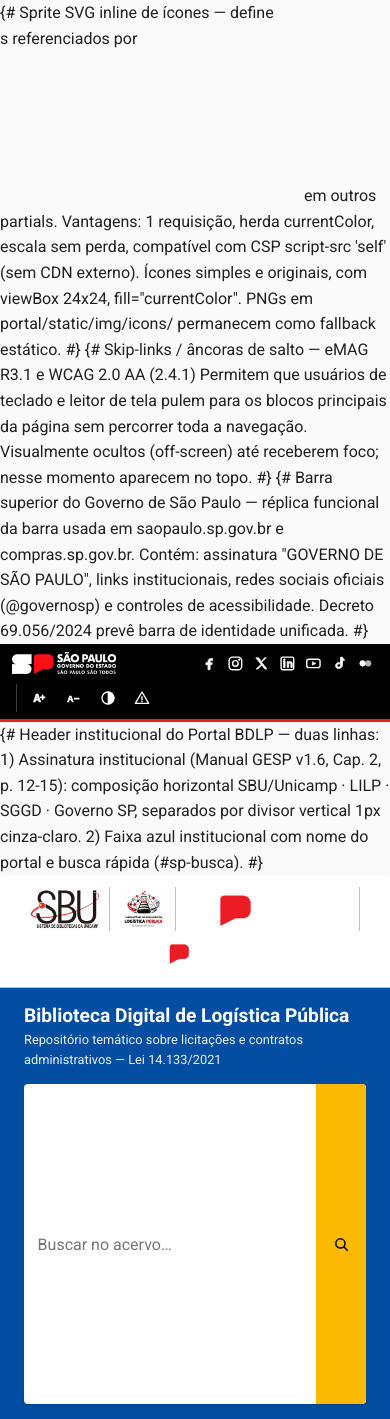
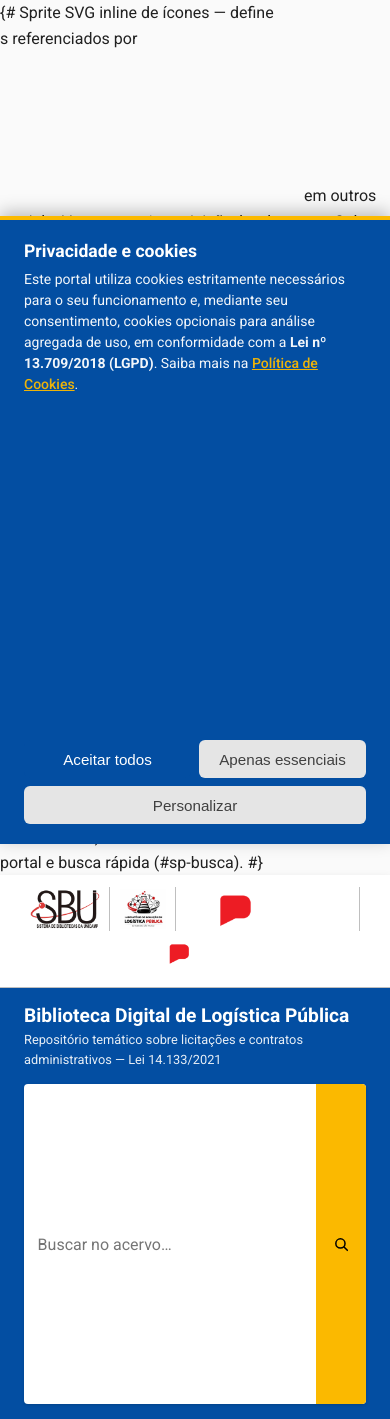
Before and after one commit to begalv/biblioteca-digital-logistica-publica, a Django app: template portal/templates/home.html in a window 390 px wide. Shown: the top 1419 px of the page. Run offline with Django 5.2, Linux system fonts and the light colour scheme; the template is opened without the code that fills it, so the values that code supplies are empty.

Commit message:
feat(legal): banner LGPD de cookies com persistência e categorias
Cria portal/templates/_partials/_banner_cookies.html — banner fixo no
rodapé com 3 ações:
- "Aceitar todos" → registra consentimento para todas as categorias
- "Apenas essenciais" → recusa cookies opcionais
- "Personalizar" → abre modal de seleção por categoria

Banner é role="region" + aria-label (NÃO role="dialog" com aria-modal),
permitindo navegação livre por teclado/leitor de tela. Exibido apenas
se localStorage[sp-lgpd-consent] vazio ou versão divergente.

Modal de personalização (role="dialog" aria-modal=true):
- Categoria 1: Estritamente necessários (checkbox checked+disabled)
- Categoria 2: Funcionalidades (opcional)
- Categoria 3: Análise de uso (opcional)
- ESC fecha. Backdrop fecha. Foco vai para primeiro botão e retorna
  ao elemento anterior ao fechar.

Adiciona módulo Cookies ao portal/static/js/main.js:
- getConsent / salvarConsentimento via JSON {versao, timestamp,
  categorias} em localStorage. Versão = 1 (nova versão obriga
  re-consentimento).
- Bind por delegation com [data-cookies-action] (sem inline handlers).
- Sem cookies de análise são disparados antes do consentimento
  explícito — o módulo apenas registra a escolha; o uso futuro de
  ferramenta de analytics deve consultar getConsent() antes de
  inicializar.

Adiciona estilos .sp-banner-cookies (azul institucional + borda
amarela superior) e .sp-cookies-modal (backdrop semi-transparente +
panel branco com sombra) em sp-design-system.css. Botões reutilizam
.btn / .btn-primary / .btn-secondary já existentes em style.css.
Mobile: banner empilha vertical e botões flexíveis 50%.

Inclui partial em base.html após o rodapé. Conformidade Lei
13.709/2018 (LGPD), Marco Civil (Lei 12.965/2014) e ANPD.

Co-Authored-By: Claude Opus 4.7 (1M context) <noreply@anthropic.com>

```diff
--- a/portal/static/css/sp-design-system.css
+++ b/portal/static/css/sp-design-system.css
@@ -892,3 +892,194 @@ html.sp-fonte-diminuida-2 { font-size: 87.5%; }    /* 14px */
     color: var(--sp-cinza-escuro);
     margin-top: 0.25rem;
 }
+
+/* ------------------------------------------------------------
+   Banner LGPD de cookies — fixo na base, role="region" (não-modal)
+   para não bloquear navegação por teclado/leitor de tela.
+   Hidden até main.js detectar ausência de consentimento.
+   ------------------------------------------------------------ */
+.sp-banner-cookies {
+    position: fixed;
+    bottom: 0;
+    left: 0;
+    right: 0;
+    z-index: 1000;
+    background: var(--sp-azul);
+    color: var(--sp-branco);
+    border-top: 4px solid var(--sp-amarelo);
+    box-shadow: 0 -4px 16px rgba(0, 0, 0, 0.25);
+}
+
+.sp-banner-cookies[hidden] {
+    display: none !important;
+}
+
+.sp-banner-cookies__inner {
+    max-width: var(--container-max);
+    margin-inline: auto;
+    padding: 1.25rem var(--container-padding);
+    display: flex;
+    flex-wrap: wrap;
+    align-items: center;
+    gap: 1.25rem;
+    justify-content: space-between;
+}
+
+.sp-banner-cookies__texto {
+    flex: 1 1 480px;
+    min-width: 0;
+}
+
+.sp-banner-cookies__titulo {
+    font-size: 1.1rem;
+    font-weight: 700;
+    margin-bottom: 0.35rem;
+}
+
+.sp-banner-cookies__texto p {
+    font-size: var(--fs-small);
+    line-height: 1.5;
+    margin: 0;
+    opacity: 0.95;
+}
+
+.sp-banner-cookies__texto a {
+    color: var(--sp-amarelo);
+    text-decoration: underline;
+    font-weight: 500;
+}
+
+.sp-banner-cookies__texto a:hover,
+.sp-banner-cookies__texto a:focus-visible {
+    color: var(--sp-branco);
+    background: rgba(255, 255, 255, 0.1);
+}
+
+.sp-banner-cookies__acoes {
+    display: flex;
+    flex-wrap: wrap;
+    gap: 0.5rem;
+}
+
+.sp-banner-cookies__acoes .btn {
+    min-width: 140px;
+}
+
+/* ------------------------------------------------------------
+   Modal de personalização de cookies (role="dialog" aria-modal=true)
+   ------------------------------------------------------------ */
+.sp-cookies-modal {
+    position: fixed;
+    inset: 0;
+    z-index: 1100;
+    display: flex;
+    align-items: center;
+    justify-content: center;
+    padding: 1rem;
+}
+
+.sp-cookies-modal[hidden] {
+    display: none !important;
+}
+
+.sp-cookies-modal__backdrop {
+    position: absolute;
+    inset: 0;
+    background: rgba(0, 0, 0, 0.55);
+}
+
+.sp-cookies-modal__panel {
+    position: relative;
+    background: var(--sp-branco);
+    color: var(--sp-texto-corpo);
+    max-width: 540px;
+    width: 100%;
+    max-height: 90vh;
+    overflow-y: auto;
+    border-radius: 8px;
+    padding: 1.5rem;
+    box-shadow: 0 12px 32px rgba(0, 0, 0, 0.35);
+}
+
+.sp-cookies-modal__panel header {
+    display: flex;
+    justify-content: space-between;
+    align-items: flex-start;
+    gap: 1rem;
+    margin-bottom: 0.75rem;
+}
+
+.sp-cookies-modal__panel h2 {
+    color: var(--sp-azul);
+    font-size: 1.35rem;
+    margin: 0;
+}
+
+.sp-cookies-modal__fechar {
+    appearance: none;
+    background: transparent;
+    border: 1px solid var(--sp-cinza-claro);
+    border-radius: 4px;
+    width: 32px;
+    height: 32px;
+    cursor: pointer;
+    display: inline-flex;
+    align-items: center;
+    justify-content: center;
+    color: var(--sp-cinza-escuro);
+    font-size: 1.1rem;
+}
+
+.sp-cookies-modal__fechar:hover,
+.sp-cookies-modal__fechar:focus-visible {
+    background: var(--sp-fundo-claro);
+    color: var(--sp-azul);
+}
+
+.sp-cookies-modal__categoria {
+    border: 1px solid var(--sp-cinza-claro);
+    border-radius: 4px;
+    padding: 0.85rem 1rem;
+    margin: 0.85rem 0;
+}
+
+.sp-cookies-modal__categoria legend {
+    font-weight: 700;
+    color: var(--sp-azul);
+    padding: 0 0.4rem;
+}
+
+.sp-cookies-modal__categoria label {
+    display: flex;
+    gap: 0.6rem;
+    align-items: flex-start;
+    font-size: var(--fs-small);
+    line-height: 1.5;
+    cursor: pointer;
+}
+
+.sp-cookies-modal__categoria input[type="checkbox"] {
+    margin-top: 0.2rem;
+    flex-shrink: 0;
+    cursor: pointer;
+}
+
+.sp-cookies-modal__categoria input[type="checkbox"]:disabled {
+    cursor: not-allowed;
+}
+
+.sp-cookies-modal__panel footer {
+    display: flex;
+    flex-wrap: wrap;
+    gap: 0.5rem;
+    justify-content: flex-end;
+    margin-top: 1.25rem;
+    padding-top: 1rem;
+    border-top: 1px solid var(--sp-cinza-claro);
+}
+
+@media (max-width: 767.98px) {
+    .sp-banner-cookies__inner { flex-direction: column; align-items: stretch; }
+    .sp-banner-cookies__acoes { width: 100%; }
+    .sp-banner-cookies__acoes .btn { flex: 1 1 calc(50% - 0.25rem); min-width: 0; }
+}
--- a/portal/static/js/main.js
+++ b/portal/static/js/main.js
@@ -205,12 +205,138 @@
     };
 
     /* ========================================================
+       Módulo: Banner de cookies LGPD
+       Aparece se localStorage[STORAGE_KEYS.cookies] estiver vazio.
+       Persiste a escolha como JSON com timestamp e versão da política.
+       Não dispara cookies de análise antes de consentimento explícito.
+       ======================================================== */
+    var CONSENT_VERSION = 1;
+
+    var Cookies = {
+        init: function () {
+            this.banner = document.querySelector('[data-cookies-banner]');
+            this.modal = document.querySelector('[data-cookies-modal]');
+            if (!this.banner) return;
+
+            // Mostra o banner apenas se ainda não houver registro de consentimento
+            // ou se a versão da política tiver mudado.
+            var consent = this.getConsent();
+            if (!consent || consent.versao !== CONSENT_VERSION) {
+                this.exibirBanner();
+            }
+
+            this.bindAcoes();
+        },
+
+        bindAcoes: function () {
+            var self = this;
+            var nodes = document.querySelectorAll('[data-cookies-action]');
+            for (var i = 0; i < nodes.length; i++) {
+                nodes[i].addEventListener('click', function (event) {
+                    var acao = event.currentTarget.getAttribute('data-cookies-action');
+                    self.onAcao(acao, event);
+                });
+            }
+            // Tecla ESC fecha o modal se aberto
+            document.addEventListener('keydown', function (event) {
+                if (event.key === 'Escape' && self.modal && !self.modal.hasAttribute('hidden')) {
+                    self.fecharModal();
+                }
+            });
+        },
+
+        onAcao: function (acao, event) {
+            switch (acao) {
+                case 'accept-all':
+                    this.salvarConsentimento({ funcionalidades: true, analytics: true });
+                    this.ocultarBanner();
+                    break;
+                case 'essential-only':
+                    this.salvarConsentimento({ funcionalidades: false, analytics: false });
+                    this.ocultarBanner();
+                    break;
+                case 'customize':
+                    this.abrirModal();
+                    break;
+                case 'save-customize':
+                    var func = !!document.querySelector('[data-cookies-cat="funcionalidades"]:checked');
+                    var anal = !!document.querySelector('[data-cookies-cat="analytics"]:checked');
+                    this.salvarConsentimento({ funcionalidades: func, analytics: anal });
+                    this.fecharModal();
+                    this.ocultarBanner();
+                    break;
+                case 'close-modal':
+                    this.fecharModal();
+                    break;
+            }
+        },
+
+        exibirBanner: function () {
+            this.banner.removeAttribute('hidden');
+        },
+
+        ocultarBanner: function () {
+            this.banner.setAttribute('hidden', '');
+        },
+
+        abrirModal: function () {
+            if (!this.modal) return;
+            // Preenche checkboxes com valores atuais (se houver)
+            var consent = this.getConsent();
+            var inputs = this.modal.querySelectorAll('[data-cookies-cat]');
+            for (var i = 0; i < inputs.length; i++) {
+                var cat = inputs[i].getAttribute('data-cookies-cat');
+                inputs[i].checked = !!(consent && consent.categorias && consent.categorias[cat]);
+            }
+            this.modal.removeAttribute('hidden');
+            this.previousFocus = document.activeElement;
+            // Foca primeiro elemento focável dentro do modal
+            var primeiro = this.modal.querySelector('button, input, [tabindex]');
+            if (primeiro) primeiro.focus();
+        },
+
+        fecharModal: function () {
+            if (!this.modal) return;
+            this.modal.setAttribute('hidden', '');
+            if (this.previousFocus && this.previousFocus.focus) {
+                this.previousFocus.focus();
+            }
+        },
+
+        getConsent: function () {
+            try {
+                var raw = localStorage.getItem(STORAGE_KEYS.cookies);
+                if (!raw) return null;
+                return JSON.parse(raw);
+            } catch (e) {
+                return null;
+            }
+        },
+
+        salvarConsentimento: function (categorias) {
+            var registro = {
+                versao: CONSENT_VERSION,
+                timestamp: new Date().toISOString(),
+                categorias: {
+                    necessarios:     true,
+                    funcionalidades: !!categorias.funcionalidades,
+                    analytics:       !!categorias.analytics
+                }
+            };
+            try {
+                localStorage.setItem(STORAGE_KEYS.cookies, JSON.stringify(registro));
+            } catch (e) { /* localStorage indisponível */ }
+        }
+    };
+
+    /* ========================================================
        Inicialização
        ======================================================== */
     function init() {
         try { A11y.init(); }    catch (e) { console.error('[BDLP] A11y init falhou:', e); }
         try { Atalhos.init(); } catch (e) { console.error('[BDLP] Atalhos init falhou:', e); }
         try { Menu.init(); }    catch (e) { console.error('[BDLP] Menu init falhou:', e); }
+        try { Cookies.init(); } catch (e) { console.error('[BDLP] Cookies init falhou:', e); }
     }
 
     if (document.readyState === 'loading') {
--- /dev/null
+++ b/portal/templates/_partials/_banner_cookies.html
@@ -0,0 +1,103 @@
+{# Banner de cookies LGPD — exibido até o usuário registrar uma escolha
+   (em localStorage sob chave sp-lgpd-consent). Conformidade Lei
+   13.709/2018 (LGPD) e Marco Civil (Lei 12.965/2014).
+
+   IMPORTANTE: usa role="region" + aria-label (NÃO role="dialog" com
+   aria-modal=true) para evitar bloquear navegação por teclado/leitor
+   de tela. Foco não fica preso. Banner pode ser ignorado e o portal
+   continua plenamente navegável. #}
+
+<aside id="sp-banner-cookies"
+       class="sp-banner-cookies"
+       role="region"
+       aria-label="Aviso de cookies"
+       data-cookies-banner
+       hidden>
+  <div class="sp-banner-cookies__inner">
+    <div class="sp-banner-cookies__texto">
+      <h2 class="sp-banner-cookies__titulo">Privacidade e cookies</h2>
+      <p>
+        Este portal utiliza cookies estritamente necessários para o seu
+        funcionamento e, mediante seu consentimento, cookies opcionais
+        para análise agregada de uso, em conformidade com a
+        <strong>Lei nº 13.709/2018 (LGPD)</strong>. Saiba mais na
+        <a href="{% url 'catalog:politica_cookies' %}">Política de Cookies</a>.
+      </p>
+    </div>
+    <div class="sp-banner-cookies__acoes">
+      <button type="button" class="btn btn-primary" data-cookies-action="accept-all">
+        Aceitar todos
+      </button>
+      <button type="button" class="btn btn-secondary" data-cookies-action="essential-only">
+        Apenas essenciais
+      </button>
+      <button type="button" class="btn btn-secondary" data-cookies-action="customize"
+              aria-haspopup="dialog" aria-controls="sp-cookies-modal">
+        Personalizar
+      </button>
+    </div>
+  </div>
+</aside>
+
+{# Modal de personalização — exibido só ao clicar em "Personalizar".
+   Aqui sim é role="dialog" com aria-modal=true, com gestão de foco
+   pelo módulo Cookies em main.js. #}
+<div id="sp-cookies-modal"
+     class="sp-cookies-modal"
+     role="dialog"
+     aria-modal="true"
+     aria-labelledby="sp-cookies-modal-titulo"
+     aria-describedby="sp-cookies-modal-desc"
+     data-cookies-modal
+     hidden>
+  <div class="sp-cookies-modal__backdrop" data-cookies-action="close-modal"></div>
+  <div class="sp-cookies-modal__panel">
+    <header>
+      <h2 id="sp-cookies-modal-titulo">Personalizar cookies</h2>
+      <button type="button"
+              class="sp-cookies-modal__fechar"
+              data-cookies-action="close-modal"
+              aria-label="Fechar personalização de cookies">
+        <svg class="sp-icon" aria-hidden="true" focusable="false"><use href="#icon-fechar"/></svg>
+      </button>
+    </header>
+    <p id="sp-cookies-modal-desc">
+      Escolha quais categorias de cookies opcionais deseja permitir.
+      Cookies estritamente necessários não podem ser desativados pois
+      são indispensáveis ao funcionamento do portal.
+    </p>
+
+    <fieldset class="sp-cookies-modal__categoria">
+      <legend>Estritamente necessários</legend>
+      <label>
+        <input type="checkbox" checked disabled>
+        Sempre ativos — funcionamento básico, segurança e CSRF.
+      </label>
+    </fieldset>
+
+    <fieldset class="sp-cookies-modal__categoria">
+      <legend>Funcionalidades</legend>
+      <label>
+        <input type="checkbox" name="cookie-cat-funcionalidades" data-cookies-cat="funcionalidades">
+        Lembrar minhas preferências (ex.: última coleção visitada).
+      </label>
+    </fieldset>
+
+    <fieldset class="sp-cookies-modal__categoria">
+      <legend>Análise de uso</legend>
+      <label>
+        <input type="checkbox" name="cookie-cat-analytics" data-cookies-cat="analytics">
+        Permitir medição agregada e anônima de visitas (IP truncado).
+      </label>
+    </fieldset>
+
+    <footer>
+      <button type="button" class="btn btn-primary" data-cookies-action="save-customize">
+        Salvar preferências
+      </button>
+      <button type="button" class="btn btn-secondary" data-cookies-action="close-modal">
+        Cancelar
+      </button>
+    </footer>
+  </div>
+</div>
--- a/portal/templates/base.html
+++ b/portal/templates/base.html
@@ -32,6 +32,7 @@
     </main>
 
     {% include "_partials/_rodape_institucional.html" %}
+    {% include "_partials/_banner_cookies.html" %}
 
     <script src="{% static 'js/main.js' %}" defer></script>
     {% block extra_js %}{% endblock %}
```
